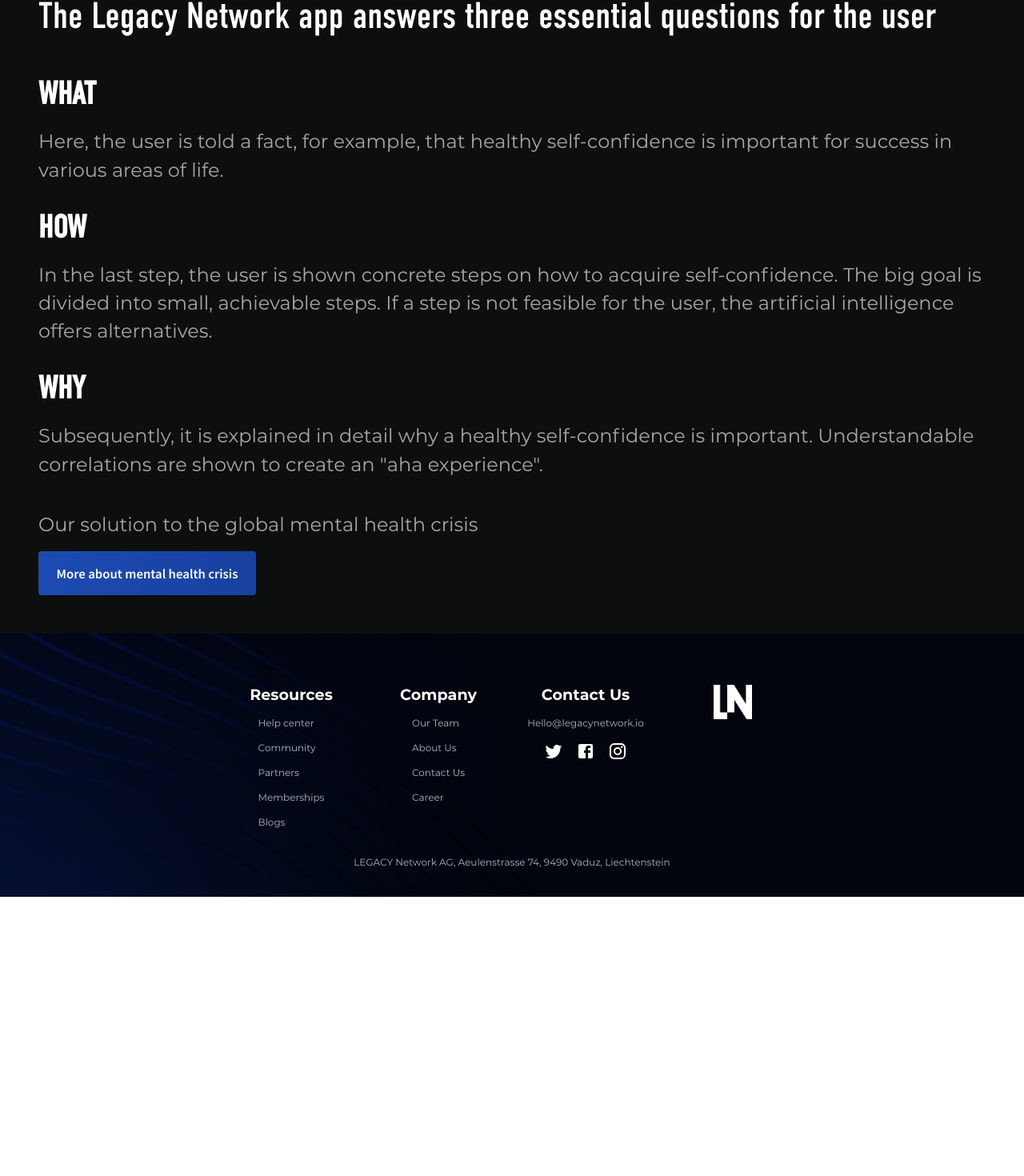
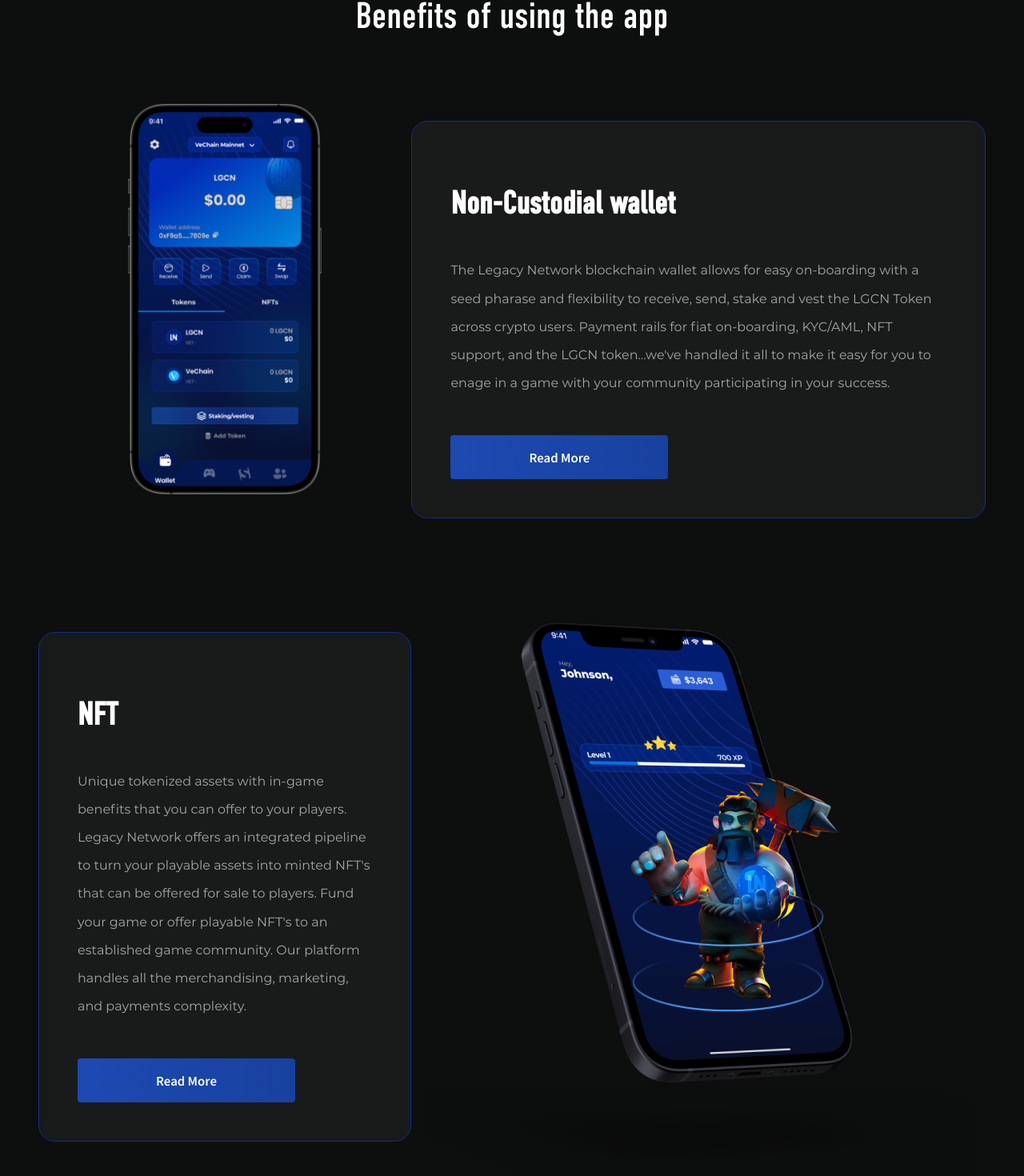
Before and after one commit to nikoescobal/threejs, a Next.js app: page /app in a window 1280 px wide. Shown: the part 7350-8820 px from the top of the page at 80% size. Before the commit the page ends 8471 px from the top, so only its background shows below. Built offline with nearby package versions, Linux system fonts and the light colour scheme.

Commit message:
Finish Benefits component and styling

```diff
--- a/components/App/Benefits/Benefits.jsx
+++ b/components/App/Benefits/Benefits.jsx
@@ -7,31 +7,59 @@
 
   return (
     <section className={`${styles.section}`}>
-      <h2>
-        The Legacy Network app answers three essential questions for the user
-      </h2>
-      <h3>WHAT</h3>
-      <p className="{}">
-        Here, the user is told a fact, for example, that healthy self-confidence
-        is important for success in various areas of life.
-      </p>
-      <h3>HOW</h3>
-      <p>
-        In the last step, the user is shown concrete steps on how to acquire
-        self-confidence. The big goal is divided into small, achievable steps.
-        If a step is not feasible for the user, the artificial intelligence
-        offers alternatives.
-      </p>
-      <h3>WHY</h3>
-      <p>
-        Subsequently, it is explained in detail why a healthy self-confidence is
-        important. Understandable correlations are shown to create an "aha
-        experience".
-      </p>
-      <p>Our solution to the global mental health crisis</p>
-      <button className={`${styles.button}`}>
-        More about mental health crisis
-      </button>
+      <h2>Benefits of using the app </h2>
+      <div className={`${styles.content}`}>
+        <div className={`${styles.imgwrapper}`}>
+          <img src="/downloads/download1.png" alt="download 1" />
+        </div>
+        <div className={`${styles.bg}`}>
+          <h3>Non-Custodial wallet</h3>
+          <p>
+            The Legacy Network blockchain wallet allows for easy on-boarding
+            with a seed pharase and flexibility to receive, send, stake and vest
+            the LGCN Token across crypto users. Payment rails for fiat
+            on-boarding, KYC/AML, NFT support, and the LGCN token...we've
+            handled it all to make it easy for you to enage in a game with your
+            community participating in your success.
+          </p>
+          <button>Read More</button>
+        </div>
+      </div>
+
+      <div className={`${styles.content}`}>
+        <div className={`${styles.imagereverse}`}>
+          <img src="/nft/char-with-iphone.png" />
+        </div>
+
+        <div className={`${styles.bg}`}>
+          <h3>NFT</h3>
+          <p>
+            Unique tokenized assets with in-game benefits that you can offer to
+            your players. Legacy Network offers an integrated pipeline to turn
+            your playable assets into minted NFT's that can be offered for sale
+            to players. Fund your game or offer playable NFT's to an established
+            game community. Our platform handles all the merchandising,
+            marketing, and payments complexity.
+          </p>
+          <button>Read More</button>
+        </div>
+      </div>
+
+      <div className={`${styles.content}`}>
+        <div className={`${styles.imgwrapper}`}>
+          <img src="/illustrations/token-3d.png" alt="token-3d" />
+        </div>
+        <div className={`${styles.bg}`}>
+          <h3>LGCN TOKEN</h3>
+          <p>
+            Integrate the LGCN token to offer players the chance to use the
+            token in your blockchain game economy. Sell NFT's for the token or
+            offer game mechanics powered by the LGCN platform that allow them to
+            earn, buy, or win it in your game.
+          </p>
+          <button>Read More</button>
+        </div>
+      </div>
     </section>
   );
 }
--- a/components/App/Benefits/benefits.module.scss
+++ b/components/App/Benefits/benefits.module.scss
@@ -9,11 +9,13 @@
     padding: 1rem 0 3.25rem;
     font-size: 2.9rem;
     line-height: 2.5rem;
+    text-align: center;
   }
 
   h3 {
     font-family: 'Din condensed', serif !important;
     font-size: 1.8rem;
+    padding: 2rem 0;
 
     @include lg {
       font-size: 2.5rem;
@@ -23,9 +25,10 @@
   p {
     padding: 1rem 0 2rem;
     color: $gray;
+    font-size: 0.875rem;
 
     @include lg {
-      font-size: 1.5rem;
+      font-size: 1rem;
       line-height: 2.2rem;
     }
 
@@ -36,5 +39,62 @@
 
   button {
     @include btn-blue();
+
+    &:last-child {
+      margin: 2rem 0 0;
+    }
+  }
+
+  .content {
+    padding: 1.5rem 0;
+
+    @include md {
+      display: grid;
+      grid-template-columns: 1.3fr 2fr;
+      place-items: center;
+
+      @include md {
+        display: grid;
+        grid-template-columns: 1.3fr 2fr;
+      }
+
+      .imagereverse {
+        order: 1;
+
+        img {
+          padding: 3rem 0 0;
+        }
+      }
+    }
+  }
+
+  .imgwrapper {
+    max-width: 250px;
+    margin: 0 auto;
+
+    :first-child {
+      padding: 0 0 3rem;
+    }
+
+    @include md {
+      max-width: 242px;
+
+      img {
+        object-fit: cover;
+      }
+    }
+
+    @include lg {
+      width: 100%;
+    }
+  }
+
+  .bg {
+    background: rgba(255, 255, 255, 0.05);
+    border: 1px solid #0d2f89;
+    backdrop-filter: blur(7.5px);
+    border-radius: 20px;
+    padding: 3rem;
+    margin: 2rem 0;
   }
 }
```
Also changed, not shown: public/benefits/token.png (added).
